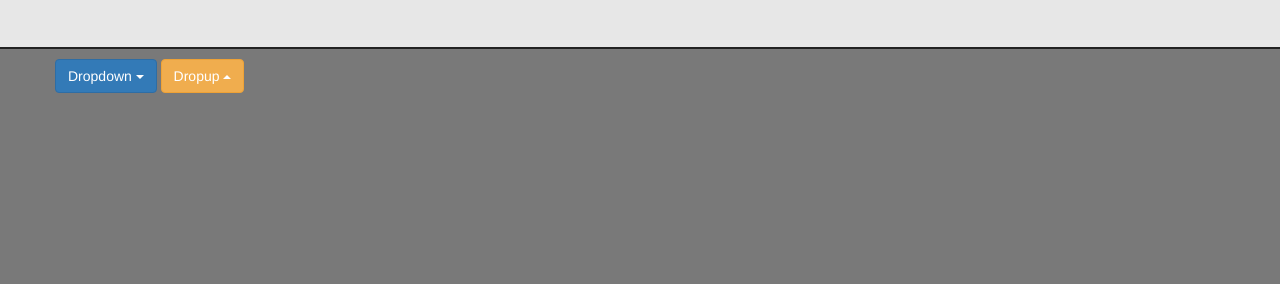
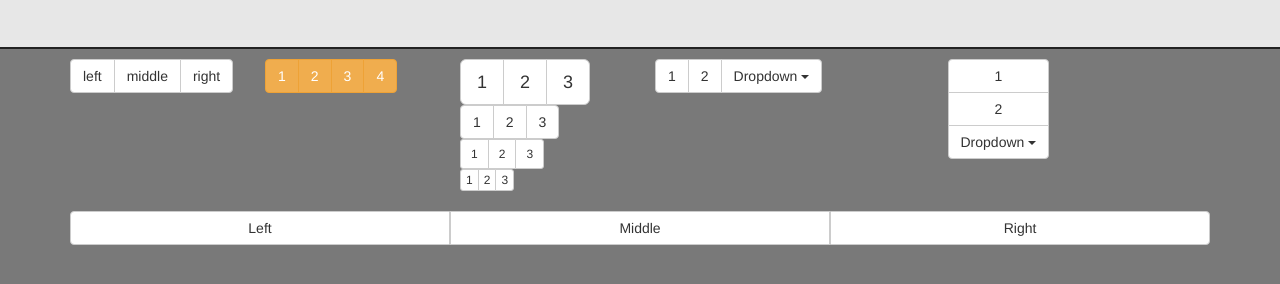
Before and after one commit to amirmohammadhassanabadi/Web-2-Practice---TIT, a website: page index.html in a window 1280 px wide. Shown: the part 106-390 px from the top of the page. Drawn offline with nearby package versions, Linux system fonts and the light colour scheme.

Commit message:
session 4 - bootstrap 2 - 10 (btn group)

```diff
--- a/css/style.css
+++ b/css/style.css
@@ -19,3 +19,7 @@ main>.row{
 .dropup, .dropdown{
     display: inline-block;
 }
+
+.btn-group-justified{
+    margin-top: 20px;
+}
--- a/index.html
+++ b/index.html
@@ -16,42 +16,97 @@
             Using Bootstrap 3.4 <span class="glyphicon glyphicon-cog"></span>
         </h1>
     </header>
+
     <main class="container">
         <div class="row">
-            <article class="col-4">
-                <div class="dropdown">
-                    <button class="btn btn-primary dropdown-toggle" type="button" id="dropdownMenu1"
-                        data-toggle="dropdown" aria-haspopup="true" aria-expanded="true">
+            <article class="col-sm-2">
+                <div class="btn-group">
+                    <button class="btn btn-default">left</button>
+                    <button class="btn btn-default">middle</button>
+                    <button class="btn btn-default">right</button>
+                </div>
+            </article>
+            <article class="col-sm-2">
+                <div class="btn-toolbar" role="toolbar">
+                    <div class="btn-group" role="group">
+                        <button class="btn btn-warning">1</button>
+                        <button class="btn btn-warning">2</button>
+                        <button class="btn btn-warning">3</button>
+                        <button class="btn btn-warning">4</button>
+                    </div>
+                </div>
+            </article>
+            <article class="col-sm-2">
+                <div class="btn-group btn-group-lg" role="group" aria-label="...">
+                    <button class="btn btn-default">1</button>
+                    <button class="btn btn-default">2</button>
+                    <button class="btn btn-default">3</button>
+                </div>
+                <div class="btn-group" role="group" aria-label="...">
+                    <button class="btn btn-default">1</button>
+                    <button class="btn btn-default">2</button>
+                    <button class="btn btn-default">3</button>
+                </div>
+                <div class="btn-group btn-group-sm" role="group" aria-label="...">
+                    <button class="btn btn-default">1</button>
+                    <button class="btn btn-default">2</button>
+                    <button class="btn btn-default">3</button>
+                </div>
+                <br>
+                <div class="btn-group btn-group-xs" role="group" aria-label="...">
+                    <button class="btn btn-default">1</button>
+                    <button class="btn btn-default">2</button>
+                    <button class="btn btn-default">3</button>
+                </div>
+            </article>
+            <article class="col-sm-3">
+                <div class="btn-group" role="group" aria-label="...">
+                    <button type="button" class="btn btn-default">1</button>
+                    <button type="button" class="btn btn-default">2</button>
+
+                    <div class="btn-group" role="group">
+                      <button type="button" class="btn btn-default dropdown-toggle" data-toggle="dropdown" aria-haspopup="true" aria-expanded="false">
                         Dropdown
                         <span class="caret"></span>
                       </button>
-                    <ul class="dropdown-menu" aria-labelledby="dropdownMenu1">
-                        <li><a href="#">Action</a></li>
-                        <li><a href="#">Another action</a></li>
-                        <li><a href="#">Something else here</a></li>
-                        <li role="separator" class="divider"></li>
-                        <li><a href="#">Separated link</a></li>
+                      <ul class="dropdown-menu">
+                        <li><a href="#">Dropdown link</a></li>
+                        <li><a href="#">Dropdown link</a></li>
                       </ul>
                     </div>
-                <div class="dropup">
-                    <button class="btn btn-warning dropdown-toggle" type="button" id="dropdownMenu2" data-toggle="dropdown" aria-haspopup="true" aria-expanded="false">
-                      Dropup
+                  </div>
+            </article>
+
+
+            <article class="col-sm-3">
+                <div class="btn-group-vertical" role="group" aria-label="...">
+                    <button type="button" class="btn btn-default">1</button>
+                    <button type="button" class="btn btn-default">2</button>
+
+                    <div class="btn-group" role="group">
+                      <button type="button" class="btn btn-default dropdown-toggle" data-toggle="dropdown" aria-haspopup="true" aria-expanded="false">
+                        Dropdown
                         <span class="caret"></span>
                       </button>
-                    <ul class="dropdown-menu" aria-labelledby="dropdownMenu2">
-                      <li><a href="#">Action</a></li>
-                      <li><a href="#">Another action</a></li>
-                      <li><a href="#">Something else here</a></li>
-                      <li role="separator" class="divider"></li>
-                      <li><a href="#">Separated link</a></li>
+                      <ul class="dropdown-menu">
+                        <li><a href="#">Dropdown link</a></li>
+                        <li><a href="#">Dropdown link</a></li>
                       </ul>
                     </div>
+                  </div>
             </article>
-            <article class="col-4"></article>
-            <article class="col-4"></article>
-            <article class="col-4"></article>
-            <article class="col-4"></article>
-            <article class="col-4"></article>
+        </div>
+
+        <div class="btn-group btn-group-justified" role="group" aria-label="...">
+            <div class="btn-group" role="group">
+              <button type="button" class="btn btn-default">Left</button>
+            </div>
+            <div class="btn-group" role="group">
+              <button type="button" class="btn btn-default">Middle</button>
+            </div>
+            <div class="btn-group" role="group">
+              <button type="button" class="btn btn-default">Right</button>
+            </div>
           </div>
     </main>
 
```
Lines whose indentation alone changed are shown as unchanged.
